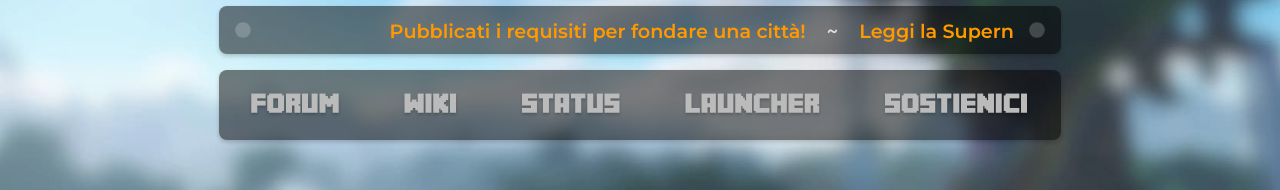
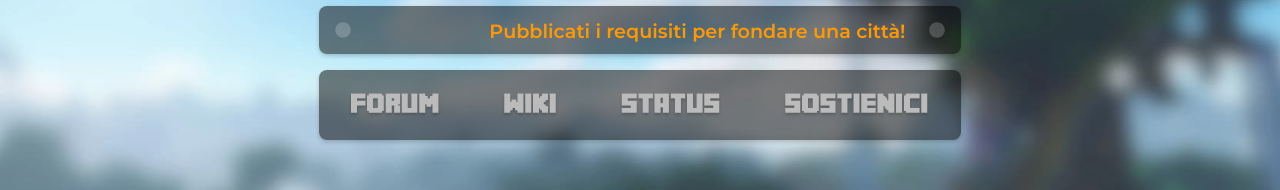
Before and after one commit to ForgottenWorld/FWHomepage, a React (Create React App) app: page / in a window 1280 px wide. Shown: the part 390-580 px from the top of the page. Built offline with nearby package versions, Linux system fonts and the light colour scheme.

Commit message:
hidden launcher link

```diff
--- a/src/components/Navbar.js
+++ b/src/components/Navbar.js
@@ -14,7 +14,7 @@ export default function Navbar(props) {
         /* {name: "Store", url: "https://forgotten-world.tebex.io/", action: null, pcOnly: false}, */
         {name: "Status", url: "https://status.forgottenworld.it", action: null, pcOnly: false},
         /* {name: "Votaci", url: "https://www.minecraft-italia.it/server/forgottenworld", action: null, pcOnly: false}, */
-        {name: "Launcher", url: null, action: 1, pcOnly: true},
+        /* {name: "Launcher", url: null, action: 1, pcOnly: true}, */
         {name: "Sostienici", url: "https://www.patreon.com/ForgottenWorldCommunity", action: null, pcOnly: false} //2
     ]
 
```
Also changed, not shown: 1 other file (tests, documents, lock files or other folders).
